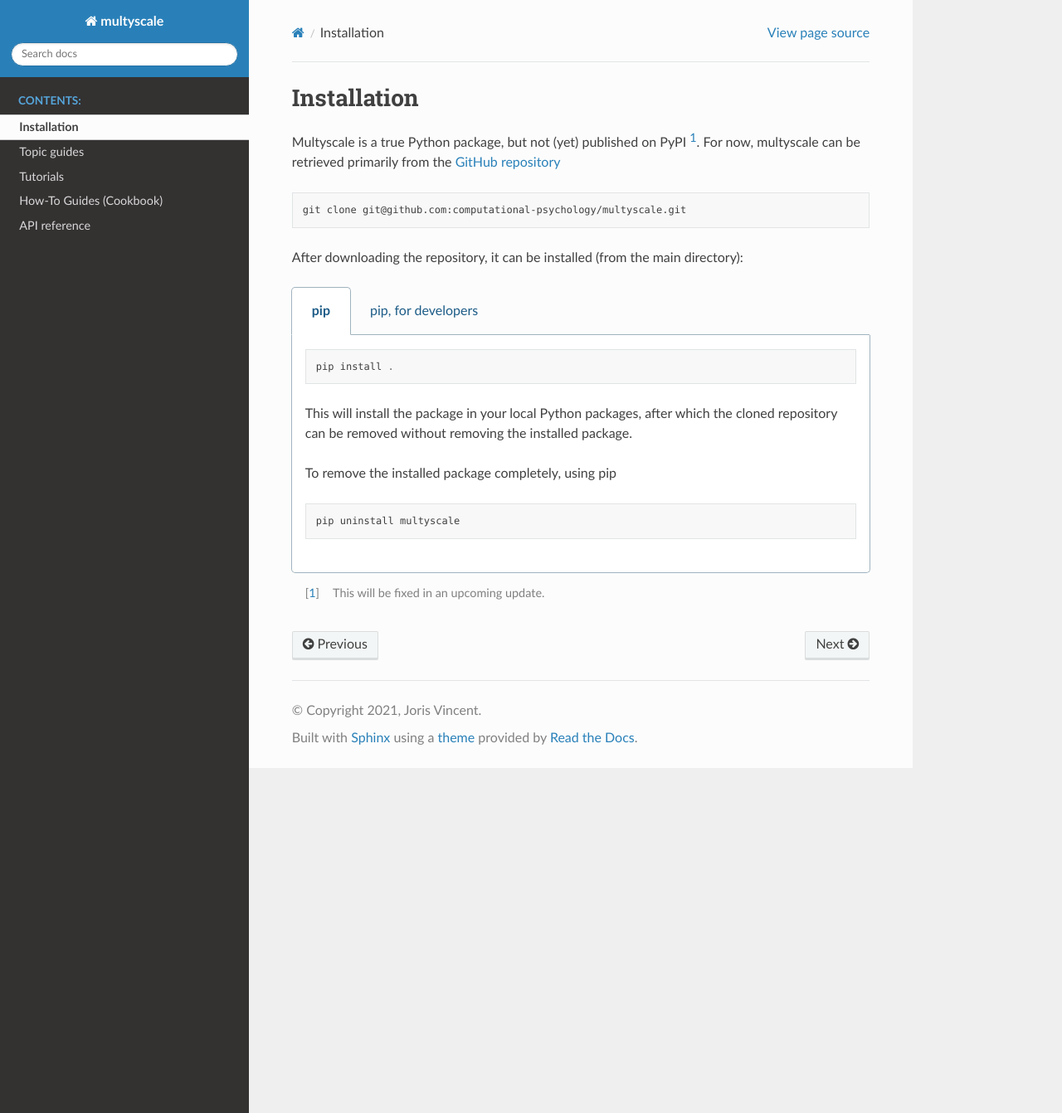
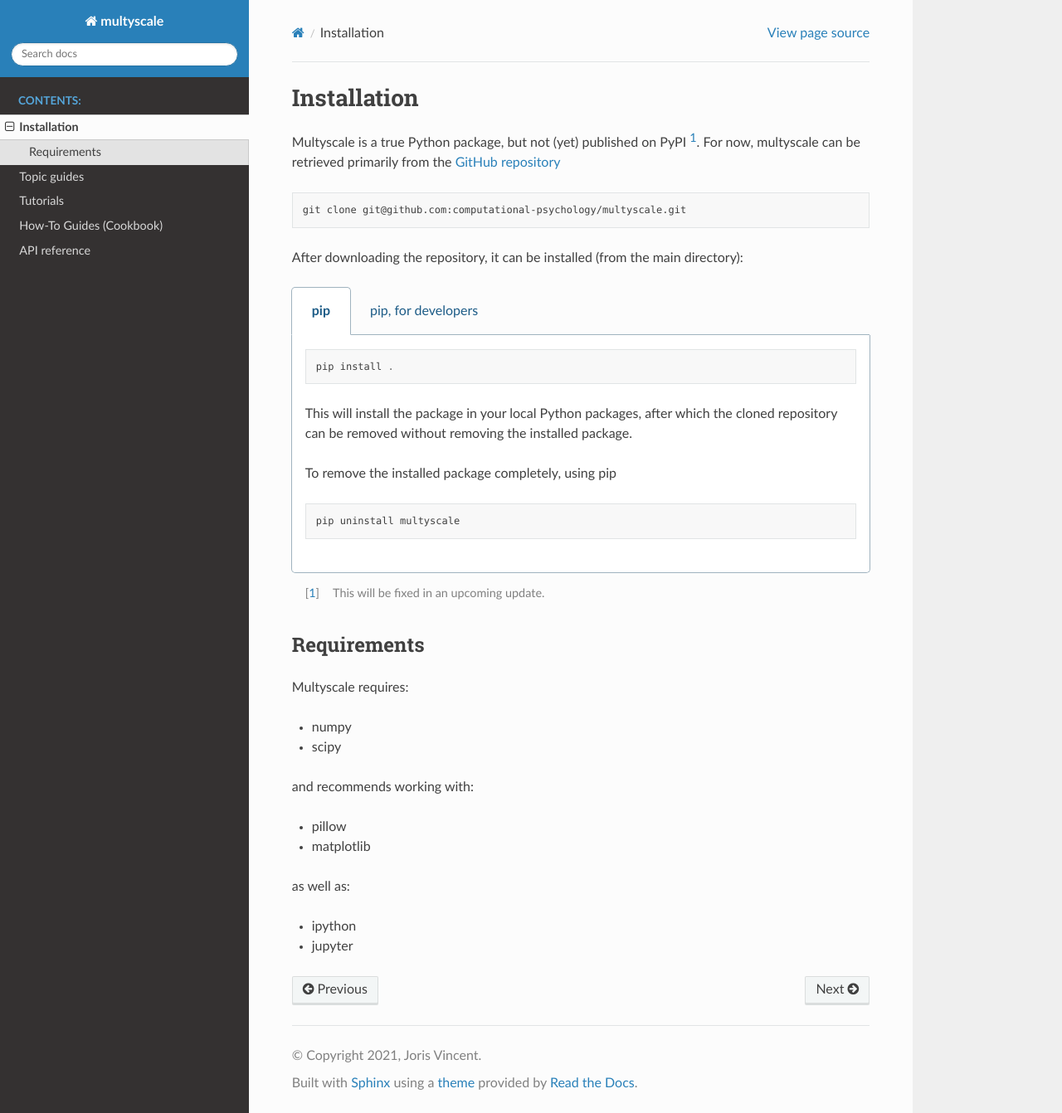
Before and after one commit to computational-psychology/multyscale, a Sphinx documentation site: the page built from docs/install.rst, in a window 1280 px wide and 1342 px high. Shown: the whole window at 83% size. Built offline with Sphinx 7.4.7 and the Read the Docs theme 2.0.0, drawn with Linux system fonts in a browser that asks for light colours; pages that are not in the unit, such as notebooks, are missing from menus.

Commit message:
Add rough set of requirements

```diff
--- a/docs/install.rst
+++ b/docs/install.rst
@@ -50,3 +50,21 @@ After downloading the repository, it can be installed (from the main directory):
 .. [#fn_PyPI] This will be fixed in an upcoming update.
 
 .. TODO: add conda installation
+
+Requirements
+-------------
+
+Multyscale requires:
+
+- numpy
+- scipy
+
+and recommends working with:
+
+- pillow
+- matplotlib
+
+as well as:
+
+- ipython
+- jupyter
```
